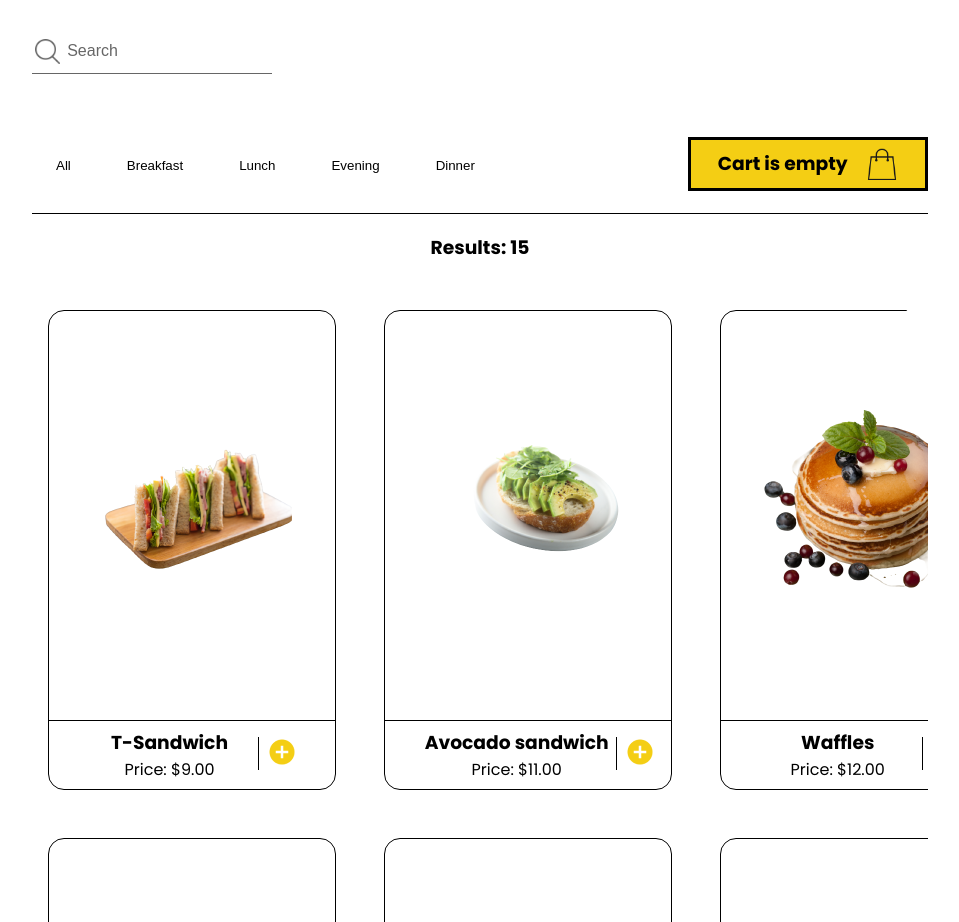
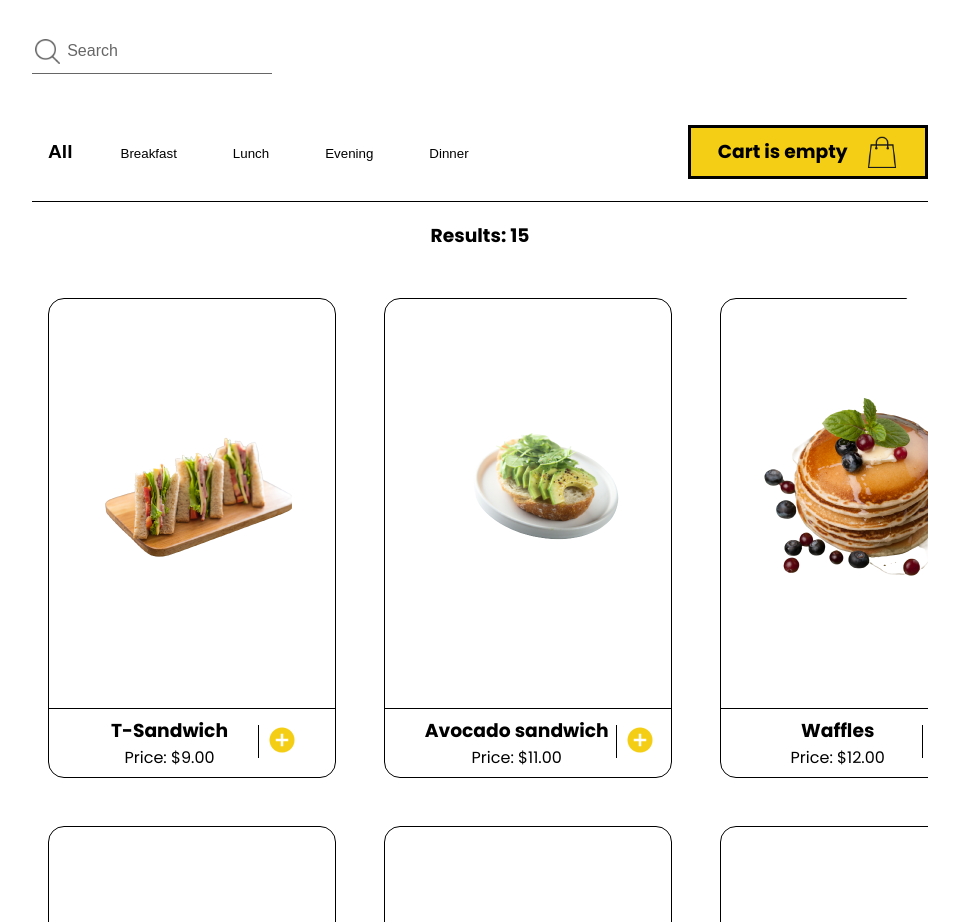
Before and after one commit to Eslamzaid/LittleLemon, a React (Vite) app in the folder LittleLemon/: page / in a window 1280 px wide. Shown: the part 1008-1930 px from the top of the page, without its empty margins (160-1119 px from the left). Built offline with nearby package versions, Linux system fonts and the light colour scheme; a web font is replaced by a local one.

Commit message:
The Search / main / men

```diff
--- a/LittleLemon/src/Layouts/Main/SearchF/SearchF.css
+++ b/LittleLemon/src/Layouts/Main/SearchF/SearchF.css
@@ -67,18 +67,22 @@
     border-bottom: 1px solid black;
 }
 
-.SSection button {
+.SItIwAct {
     border: none;
-    background-color: transparent;
+    background-color: white;
+    border: none;
     padding: 1.5rem 1.5rem;
 }
 
-.SSection>button:focus {
-    font-size: 1.5rem;
+.SThat {
+    font-size: 1.2rem;
     font-weight: 700;
+    background-color: white;
+    border: none;
     padding: 0rem;
-    transition: 0.2s;
+    padding: 1rem 1rem;
 }
+
 
 .SSection>div {
     margin-left: auto;
@@ -308,9 +312,7 @@
         margin-left: 15.5vw;
     }
 
-    #theSpecial2 {
-
-    }
+    #theSpecial2 {}
 
     .Cards {
         margin: 0.7em 2rem;
--- a/LittleLemon/src/Layouts/Main/SearchF/SearchF.jsx
+++ b/LittleLemon/src/Layouts/Main/SearchF/SearchF.jsx
@@ -11,6 +11,11 @@ function SearchF() {
   const [quiry, setQuiry] = useState("");
   const [item, setItem] = useState(MenuD);
   const [tru, setTrue] = useState(false);
+  let [setTHecla, setsetTHecla] = useState(true);
+  let [setTHecla1, setsetTHecla1] = useState(false);
+  let [setTHecla2, setsetTHecla2] = useState(false);
+  let [setTHecla3, setsetTHecla3] = useState(false);
+  let [setTHecla4, setsetTHecla4] = useState(false);
 
   const { addItem, totalItems } = useCart();
 
@@ -24,6 +29,50 @@ function SearchF() {
   };
   const thePrepi = useContext(theMainCon);
 
+  const handleTHeFun1 = () => {
+    setsetTHecla(() => !setTHecla);
+    setsetTHecla1(() => (setTHecla1 = false));
+    setsetTHecla2(() => (setTHecla2 = false));
+    setsetTHecla3(() => (setTHecla3 = false));
+    setsetTHecla4(() => (setTHecla4 = false));
+    setItem(MenuD);
+  };
+
+  const handleTHeFun2 = () => {
+    setsetTHecla(() => (setTHecla1 = false));
+    setsetTHecla1(() => !setTHecla1);
+    setsetTHecla2(() => (setTHecla2 = false));
+    setsetTHecla3(() => (setTHecla3 = false));
+    setsetTHecla4(() => (setTHecla4 = false));
+    filterMenu("breakfast");
+  };
+
+  const handleTHeFun3 = () => {
+    setsetTHecla(() => (setTHecla = false));
+    setsetTHecla1(() => (setTHecla1 = false));
+    setsetTHecla2(() => !setTHecla2);
+    setsetTHecla3(() => (setTHecla3 = false));
+    setsetTHecla4(() => (setTHecla4 = false));
+    filterMenu("lunch");
+  };
+
+  const handleTHeFun4 = () => {
+    setsetTHecla(() => (setTHecla = false));
+    setsetTHecla1(() => (setTHecla1 = false));
+    setsetTHecla2(() => (setTHecla2 = false));
+    setsetTHecla3(() => !setTHecla3);
+    setsetTHecla4(() => (setTHecla4 = false));
+    filterMenu("evening");
+  };
+
+  const handleTHeFun5 = () => {
+    setsetTHecla(() => (setTHecla = false));
+    setsetTHecla1(() => (setTHecla1 = false));
+    setsetTHecla2(() => (setTHecla2 = false));
+    setsetTHecla3(() => (setTHecla3 = false));
+    setsetTHecla4(() => !setTHecla4);
+    filterMenu("dinner");
+  };
   return (
     <article className="TheFather">
       <section className="FSection">
@@ -39,11 +88,36 @@ function SearchF() {
         <hr id="BYEBYE" />
       </section>
       <section className="SSection">
-        <button onClick={() => setItem(MenuD)}>All</button>
-        <button onClick={() => filterMenu("breakfast")}>Breakfast</button>
-        <button onClick={() => filterMenu("lunch")}>Lunch</button>
-        <button onClick={() => filterMenu("evening")}>Evening</button>
-        <button onClick={() => filterMenu("dinner")}>Dinner</button>
+        <button
+          className={setTHecla ? "SThat" : "SItIwAct"}
+          onClick={() => handleTHeFun1()}
+        >
+          All
+        </button>
+        <button
+          className={setTHecla1 ? "SThat" : "SItIwAct"}
+          onClick={() => handleTHeFun2()}
+        >
+          Breakfast
+        </button>
+        <button
+          className={setTHecla2 ? "SThat" : "SItIwAct"}
+          onClick={() => handleTHeFun3()}
+        >
+          Lunch
+        </button>
+        <button
+          className={setTHecla3 ? "SThat" : "SItIwAct"}
+          onClick={() => handleTHeFun4()}
+        >
+          Evening
+        </button>
+        <button
+          className={setTHecla4 ? "SThat" : "SItIwAct"}
+          onClick={() => handleTHeFun5()}
+        >
+          Dinner
+        </button>
         <button ref={thePrepi.one} className="invisible"></button>
         <div className="theLin">
           <PopUp trigger={tru} manger={setTrue} />
```
